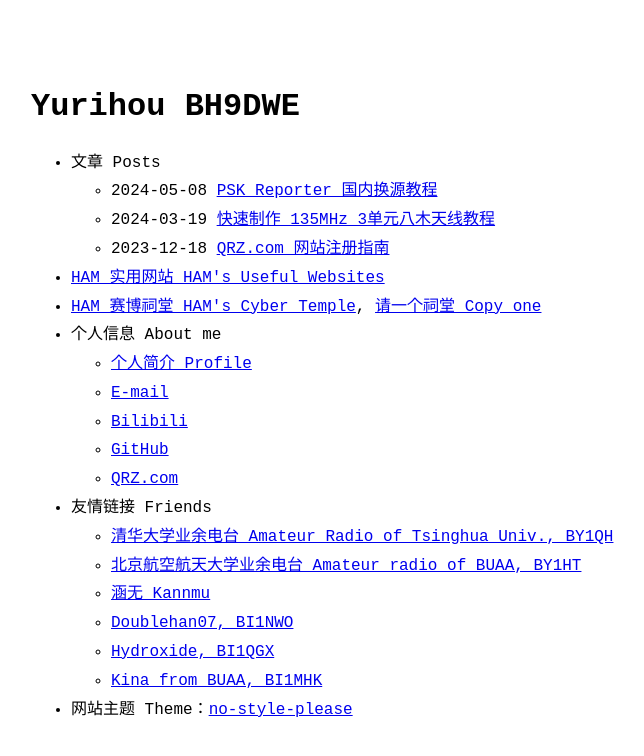
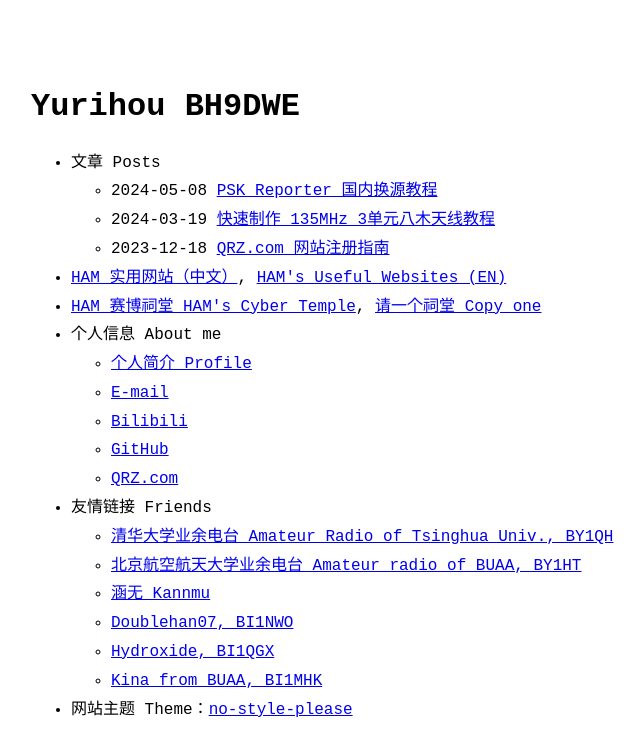
Before and after one commit to Yurihou/yurihou.github.io, a Jekyll site: the page built from index.md, in a window 1280 px wide. Shown: the top 756 px of the page, without its empty margins (289-933 px from the left). Built offline with Jekyll 4.4.1, drawn with Linux system fonts in a browser that asks for light colours.

Commit message:
Update menu.yml

```diff
--- a/_data/menu.yml
+++ b/_data/menu.yml
@@ -5,8 +5,7 @@ entries:
       show_more: true
       show_more_text: 更多文章 More...
       show_more_url: archive
-  - title: HAM 实用网站 HAM's Useful Websites
-    url: hamtools
+  - title: <a href='hamtools'>HAM 实用网站（中文）</a>, <a href='hamtools_cn'>HAM's Useful Websites (EN)</a>
   - title: <a href='temple'>HAM 赛博祠堂 HAM's Cyber Temple</a>, <a href='temple_copy'>请一个祠堂 Copy one</a>
 
   - title: 个人信息 About me
```
